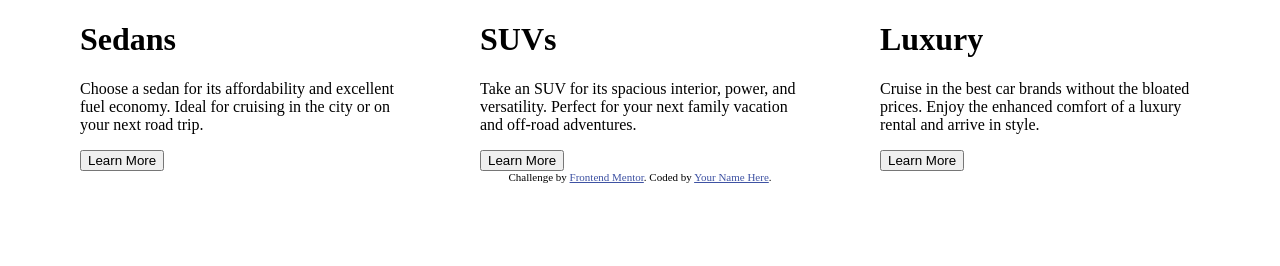
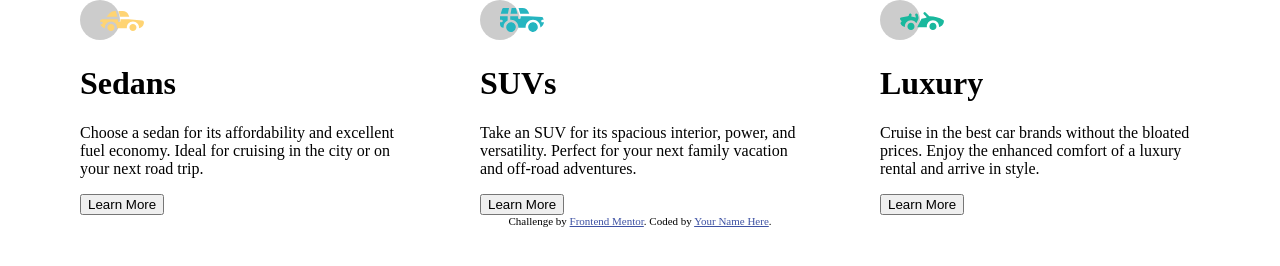
Before and after one commit to Sonalpt/3-column-preview-card-component-main, a plain HTML site: page index.html in a window 1280 px wide. Drawn offline with Linux system fonts and the light colour scheme.

Commit message:
HTML part done (2nd try)

```diff
--- a/index.html
+++ b/index.html
@@ -15,6 +15,7 @@
 
     <div class="sedan_column">
 
+      <img src="./images/icon-sedans.svg" alt="sedan icon">
       <h1>Sedans</h1>
       <p>Choose a sedan for its affordability and excellent fuel economy. Ideal for cruising in the city
       or on your next road trip.</p>
@@ -24,6 +25,7 @@
 
     <div class="suv_column">
 
+      <img src="./images/icon-suvs.svg" alt="suv icon">
       <h1>SUVs</h1>
       <p>Take an SUV for its spacious interior, power, and versatility. Perfect for your next family vacation
       and off-road adventures.</p>
@@ -33,10 +35,11 @@
 
     <div class="luxury_column">
 
-    <h1>Luxury</h1>
-    <p>Cruise in the best car brands without the bloated prices. Enjoy the enhanced comfort of a luxury
-    rental and arrive in style.</p>
-    <a href="#"><button type="button">Learn More</button></a>
+      <img src="./images/icon-luxury.svg" alt="luxury icon">
+      <h1>Luxury</h1>
+      <p>Cruise in the best car brands without the bloated prices. Enjoy the enhanced comfort of a luxury
+      rental and arrive in style.</p>
+      <a href="#"><button type="button">Learn More</button></a>
 
     </div>
 
```
